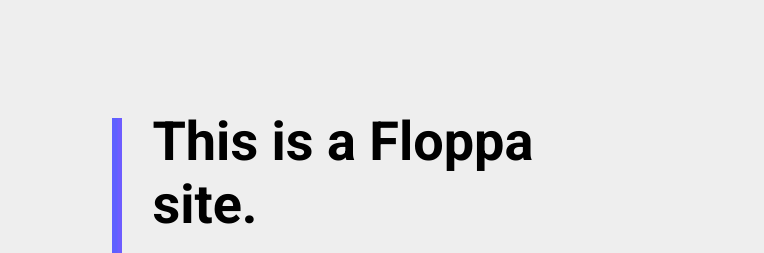
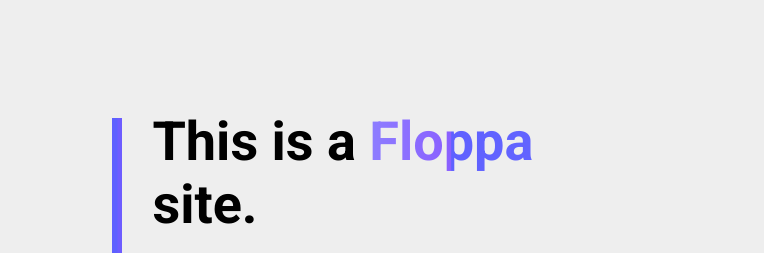
Before and after one commit to sebilune/floppa-page, a plain HTML site: page index.html in a window 1280 px wide. Shown: the part 154-407 px from the top of the page, 0-764 px from the left. Drawn offline with Linux system fonts and the light colour scheme.

Commit message:
Added a moving gradient class to apply in specific spans of text. Just gives a better look to the text.

```diff
--- a/styles.css
+++ b/styles.css
@@ -139,6 +139,16 @@ nav ul li a {
   -moz-text-fill-color: transparent;
   text-shadow: 0 2px 5px rgba(94, 97, 255, 0.562);
 }
+
+.gradient-mv-text {
+  background: linear-gradient(to right, #5f61ff, #6566ff, #7b7cff, #c4c4ff, #8f90ff, #8a5fff);
+  background-clip: text;
+  -webkit-background-clip: text;
+  color: transparent;
+  animation: rainbow 8s linear infinite;
+  background-size: 400% 100%;
+}
+
 
 .rainbow-text {
   background: linear-gradient(to right, #ff0000, #ff8c00, #ffff00, #00ff00, #0000ff, #8b00ff);
```
